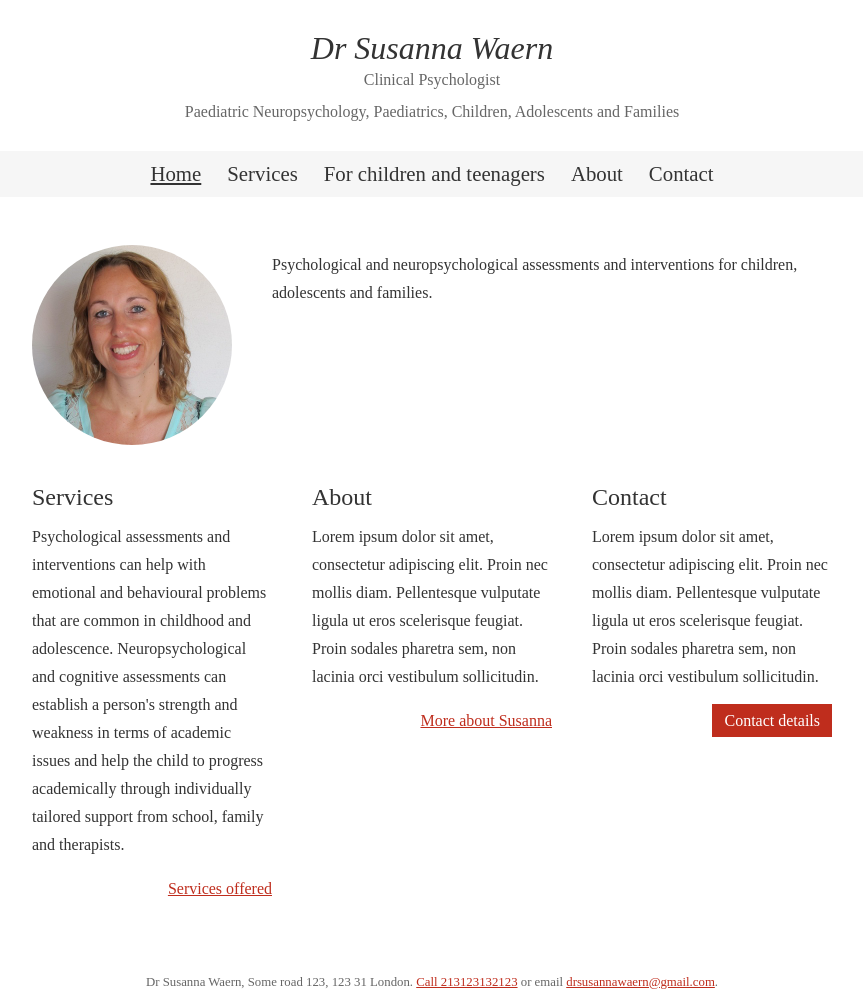
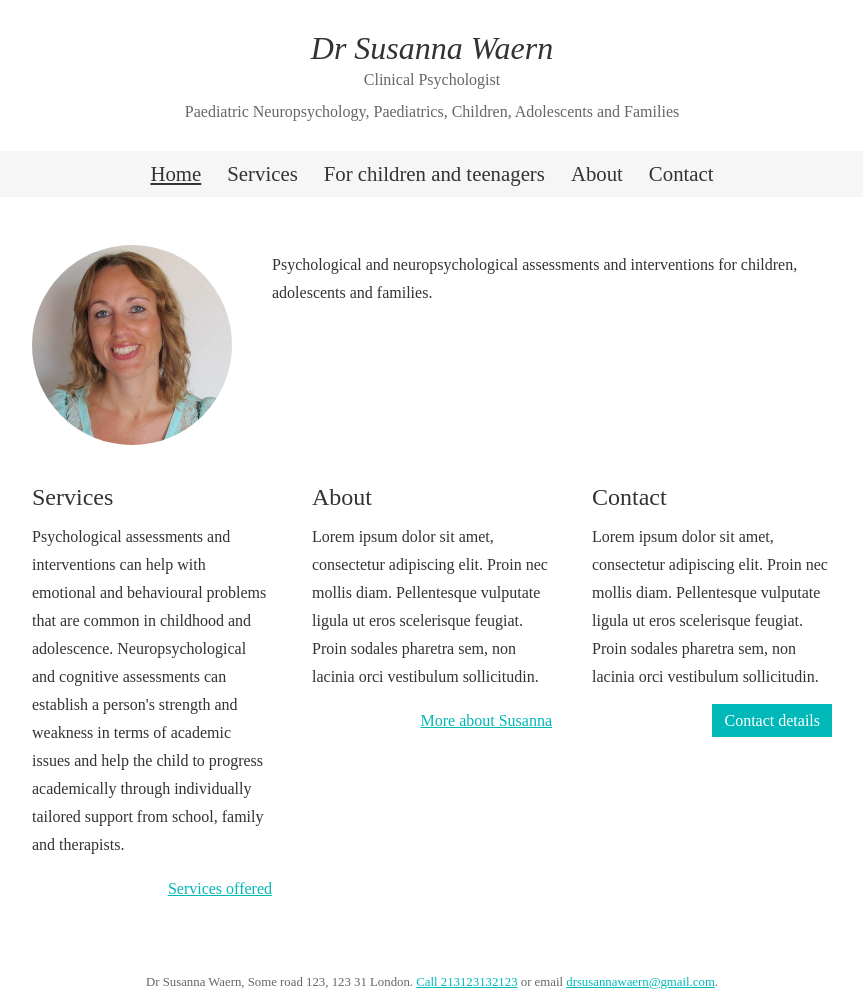
Before and after one commit to drsusannawaern/drsusannawaern.github.io, a Jekyll site: the page built from index.html, in a window 1280 px wide. Shown: the whole page, without its empty margins (208-1071 px from the left). Built offline with Jekyll 4.4.1, drawn with Linux system fonts in a browser that asks for light colours; some web fonts are replaced.

Commit message:
Change accent color to a teal hue.

```diff
--- a/stylesheets/main.css
+++ b/stylesheets/main.css
@@ -35,12 +35,12 @@ h3 {
 }
 
 a {
-  color: #BF2D1D;
+  color: #00B8B8;
 }
 
 a.button {
   color: white;
-  background: #BF2D1D;
+  background: #00B8B8;
   padding: 0.5em 0.75em;
   text-decoration: none;
 }
```
